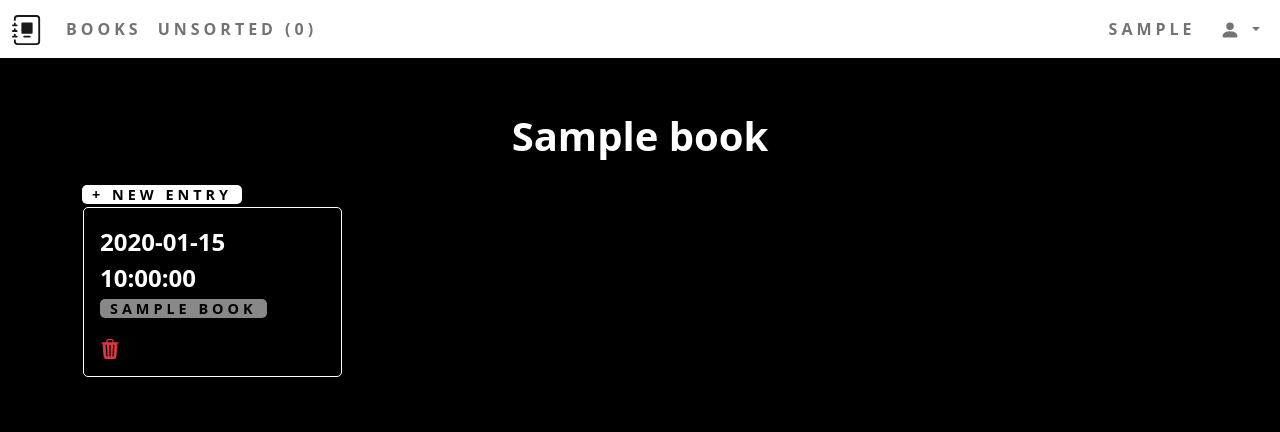
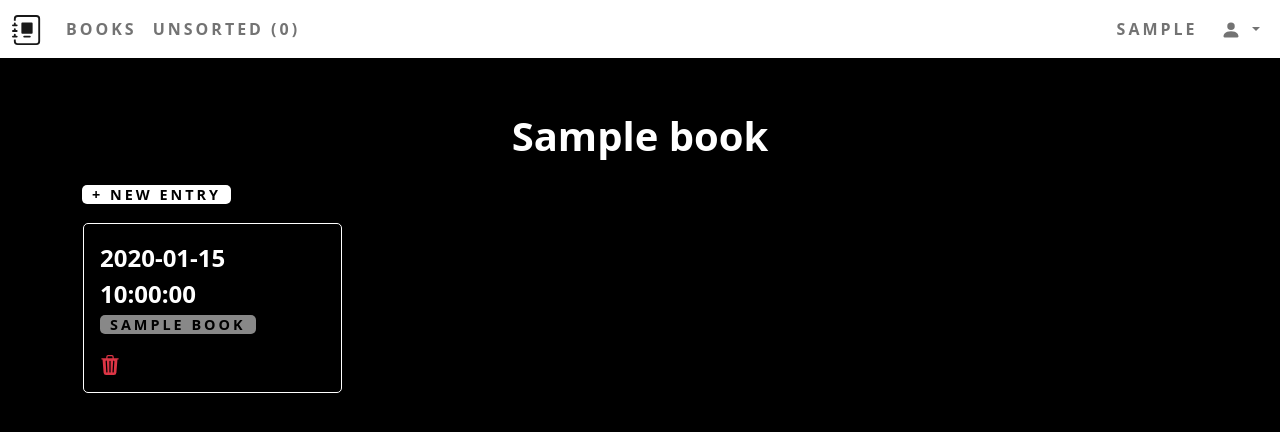
Before and after one commit to misterrager8/everyday, a Flask app: page /book?id_=1 in a window 1280 px wide. Shown: the top 432 px of the page. Run offline with Flask 2, Linux system fonts and the light colour scheme; a user stored in the database is signed in; tables that the repository leaves empty hold one stand-in row (values such as "Sample post").

Commit message:
Misc tweaks

```diff
--- a/JournalSite/static/css/main.css
+++ b/JournalSite/static/css/main.css
@@ -30,7 +30,7 @@ a, a:hover {
 
                 .btn-custom, .badge-custom {
                   font-weight: bold;
-                  letter-spacing: 4px;
+                  letter-spacing: 3px;
                   text-transform: uppercase;
                   padding: 0px 10px;
                   border-radius: 5px; }
@@ -55,10 +55,5 @@ a, a:hover {
 
                           .p-custom {
                             font-weight: bold;
-                            letter-spacing: 4px;
+                            letter-spacing: 3px;
                             text-transform: uppercase; }
-
-                            .btn-delete {
-                              border-radius: 50%;
-                              background-color: #f33;
-                              padding: 5px 5px; }
--- a/JournalSite/static/main.scss
+++ b/JournalSite/static/main.scss
@@ -10,7 +10,7 @@ $body-txt: white;
 
 @mixin p-custom {
     font-weight: bold;
-    letter-spacing: 4px;
+    letter-spacing: 3px;
     text-transform: uppercase;
 }
 
@@ -47,7 +47,7 @@ body, .modal-content, .input-custom, .card {
 }
 
 .badge-custom { font-size: 0.75em; }
-.btn-custom, .btn-delete { font-size: 0.9em; }
+.btn-custom { font-size: 0.9em; }
 
 .btn-custom:hover {
     @include border-custom;
@@ -64,8 +64,3 @@ body, .modal-content, .input-custom, .card {
 .p-custom {
     @include p-custom;
 }
-
-.btn-delete {
-    font-weight: bold;
-    color: white;
-}
--- a/JournalSite/templates/book.html
+++ b/JournalSite/templates/book.html
@@ -3,10 +3,11 @@
 
 {% block body %}
 <title>{{ book_.name }}</title>
-<p class="heading1 text-center">{{ book_.name }}</p>
-<span class="spinner-border spinner-border-sm me-2" id="spinner" style="display:none"></span>
-<a class="btn-custom" href="{{ url_for('entries.create_entry', book=book_.id) }}">+ New Entry</a>
-
+<div class="my-3">
+  <p class="heading1 text-center">{{ book_.name }}</p>
+  <span class="spinner-border spinner-border-sm me-2" id="spinner" style="display:none"></span>
+  <a class="btn-custom" href="{{ url_for('entries.create_entry', book=book_.id) }}">+ New Entry</a>
+</div>
 <div class="row">
   {% for i in book_.get_entries() %}
   {{ macros.entry_card(i) }}
```
